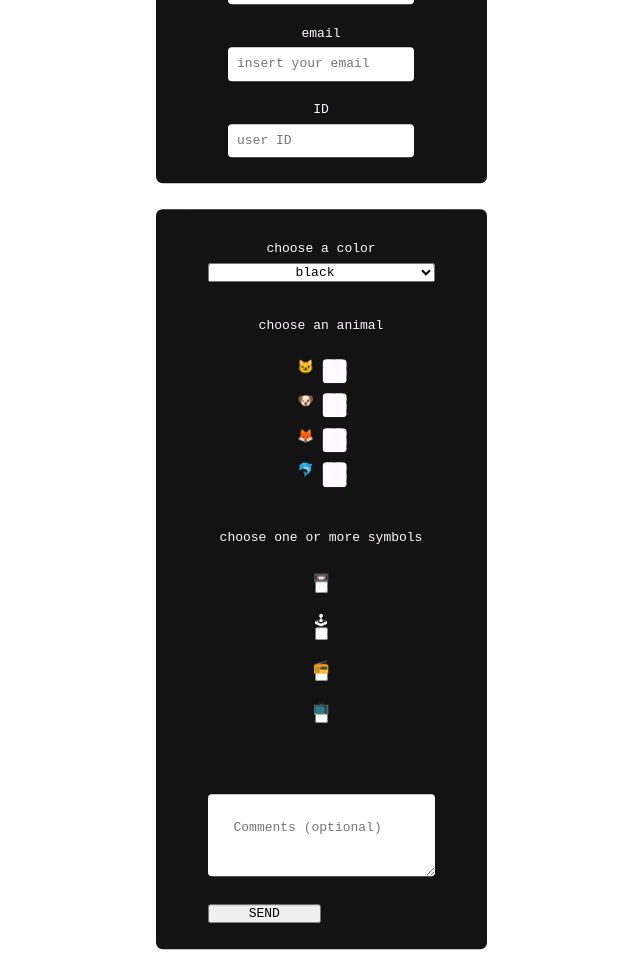
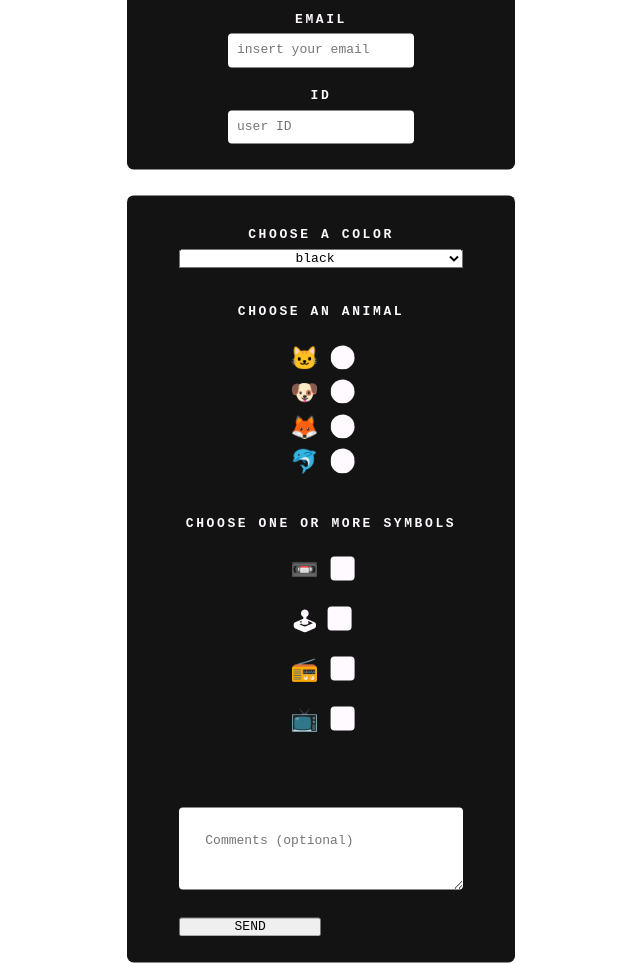
Before and after one commit to zerozero-username/survey-page, a plain HTML site: page index.html in a window 1280 px wide. Shown: the whole page, without its empty margins (319-959 px from the left). Drawn offline with Linux system fonts and the light colour scheme.

Commit message:
changed some inputs

```diff
--- a/index.html
+++ b/index.html
@@ -51,17 +51,17 @@
                     <br><br>
                     <label>choose one or more symbols</label>
                     <br>
-                    <label class="icons" for="check-1"> 📼 </label>
-                    <input type="checkbox" value="1" id="check-1" name="btn-check">
+                    <label class="icons" for="check-1"> 📼
+                    <input type="checkbox" value="1" id="check-1" name="btn-check"></label>
                     <br>
-                    <label class="icons" for="check-2"> 🕹 </label>
-                    <input type="checkbox" value="2" id="check-2" name="btn-check">
+                    <label class="icons" for="check-2"> 🕹
+                    <input type="checkbox" value="2" id="check-2" name="btn-check"></label>
                     <br>
-                    <label class="icons" for="check-3"> 📻 </label>
-                    <input type="checkbox" value="3" id="check-3" name="btn-check">
+                    <label class="icons" for="check-3"> 📻
+                    <input type="checkbox" value="3" id="check-3" name="btn-check"></label>
                     <br>
-                    <label class="icons" for="check-4"> 📺 </label>
-                    <input type="checkbox" value="4" id="check-4" name="btn-check">
+                    <label class="icons" for="check-4"> 📺
+                    <input type="checkbox" value="4" id="check-4" name="btn-check"></label>
                     <br><br><br>
                     <textarea spellcheck="true"  class="comment-area" placeholder="Comments (optional)"></textarea>
                     <br>
--- a/scss/main.scss
+++ b/scss/main.scss
@@ -7,7 +7,7 @@ $main_colors: (
 $accent-colors: (
     'a-accent-color':#3E92CC,
     'b-accent-color':#D8315B,
-    'c-accent-color':#FED766
+    'c-accent-color':#ffc13c
 );
 
 // functions
@@ -45,6 +45,9 @@ $accent-colors: (
             color: main-color(fg-color);
             border: none;
             border-radius: 0.5rem;
+            text-transform: uppercase;
+            font-weight: bolder;
+            letter-spacing: 0.2rem;
 
             label {
                 display: inline-flex;
@@ -56,6 +59,7 @@ $accent-colors: (
                 &.icons {
                     position: relative;
                     margin-top: -0.7rem;
+                    font-size: 1.75rem;
                     top: 1rem;
 
                     input[type=radio] {
@@ -63,15 +67,47 @@ $accent-colors: (
                         margin: 1rem 0 0 0.5rem;
                         appearance: none;
                         border: dashed 0.3rem main-color(fg-color);
+                        border-radius: 99rem;
                         background: main-color(fg-color);
                         width: 1.3rem;
                         height: 1.3rem;
                         justify-content: center;
                         top: 1rem;
                         transform: translate(0.2rem, -1rem);
+                        transition: ease 0.5s;
 
                         &:checked {
                             background: accent-color(b-accent-color);
+                            transition: ease-in 0.34s;
+                        }
+
+                        &:hover {
+                            background: accent-color(a-accent-color);
+                            transition: ease-in-out 0.5s;
+                        }
+                    }
+
+                    input[type=checkbox] {
+                        align-content: center;
+                        margin: 1rem 0 0 0.5rem;
+                        appearance: none;
+                        border: solid 0.3rem main-color(fg-color);
+                        background: main-color(fg-color);
+                        width: 1.3rem;
+                        height: 1.3rem;
+                        justify-content: center;
+                        top: 1rem;
+                        transform: translate(0.2rem, -1rem);
+                        transition: ease 0.5s;
+
+                        &:checked {
+                            background: accent-color(a-accent-color);
+                            transition: ease-in 0.34s;
+                        }
+
+                        &:hover {
+                            background: accent-color(c-accent-color);
+                            transition: ease-in-out 0.5s;
                         }
                     }
 
```
Also changed, not shown: scss/main.css, 1 other file.
